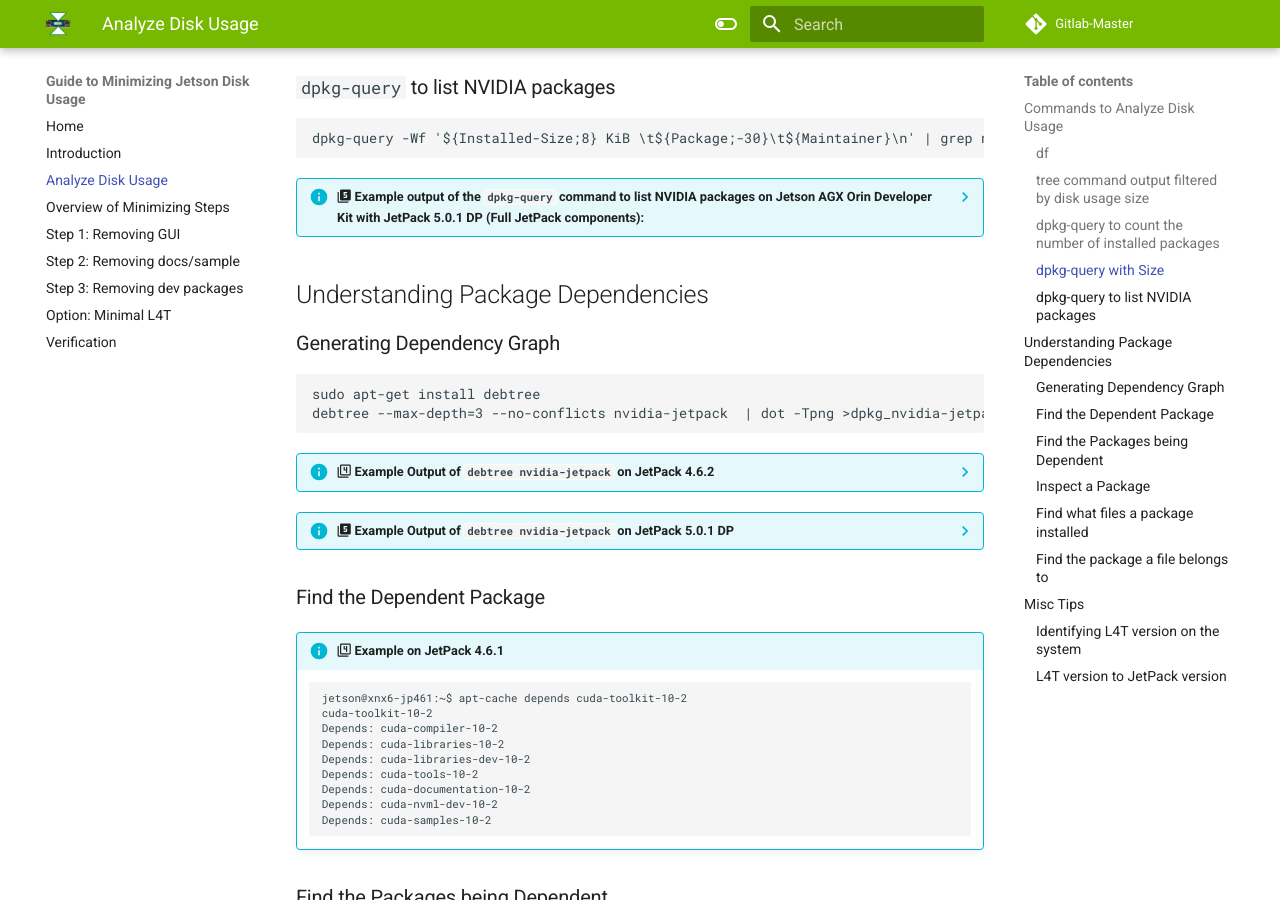
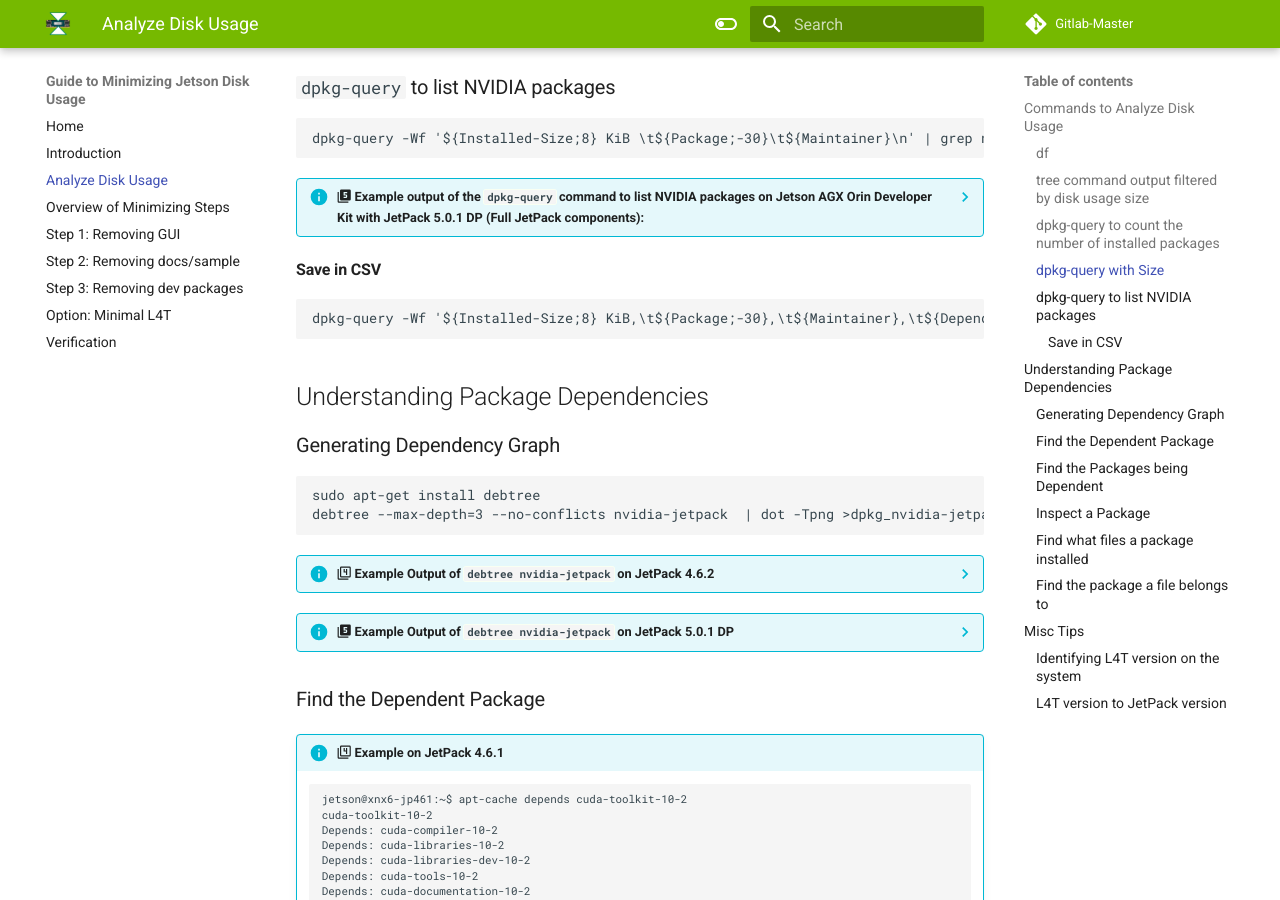
Before and after one commit to NVIDIA-AI-IOT/jetson-min-disk, an MkDocs documentation site: the page built from docs/analysis.md, in a window 1280 px wide and 900 px high, scrolled down 1368 px. Built offline with MkDocs 1.6.1 and Material for MkDocs 9.7.7, drawn with Linux system fonts in a browser that asks for light colours.

Commit message:
Demonstrate a way to save package list with dependency in CSV

````diff
--- a/docs/analysis.md
+++ b/docs/analysis.md
@@ -1402,6 +1402,12 @@
 	   15169 KiB 	vpi2-samples                  	VPI Support <vpi-support@nvidia.com>
 	```
 
+#### Save in CSV
+
+```
+dpkg-query -Wf '${Installed-Size;8} KiB,\t${Package;-30},\t${Maintainer},\t${Depends},\t${Pre-depends}\n' | grep nvidia > dpkg_nvidia_packages.csv
+```
+
 ## Understanding Package Dependencies
 
 ### Generating Dependency Graph
````
